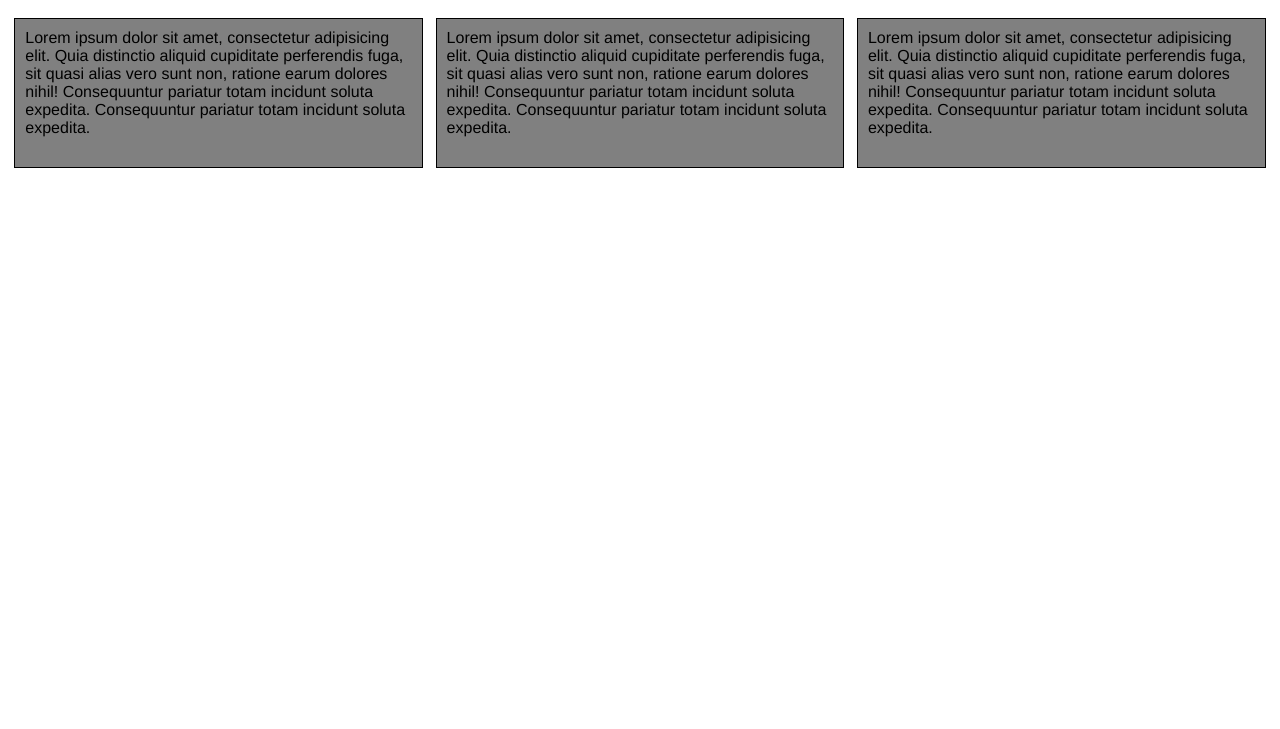
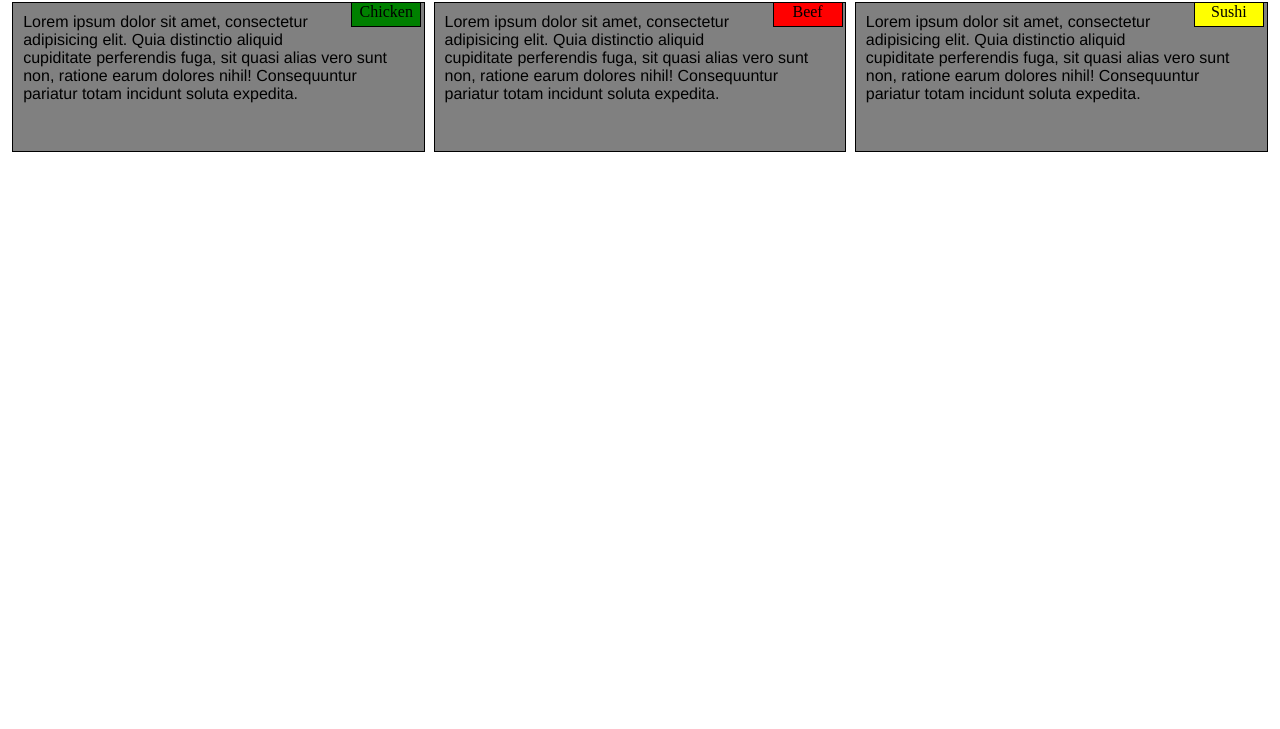
Before and after one commit to FaiyazCh/module2-solution, a plain HTML site: page index.html in a window 1280 px wide. Shown: the part 71-800 px from the top of the page. Drawn offline with Linux system fonts and the light colour scheme.

Commit message:
Update index.html

```diff
--- a/index.html
+++ b/index.html
@@ -3,33 +3,68 @@
 <head>
 <meta charset="utf-8">
 <meta name="viewport" content="width=device-width, initial-scale=1">
-<title>Responsive Layout Of Assignment</title>
+<title>Main Manu</title>
 <style>
 
 /********** Base styles **********/
 * {
   box-sizing: border-box;
 }
+/* Simple Responsive Framework. */
+.row {
+  width: 100%;
+}
+
 h1 {
   margin-bottom: 15px;
   text-align: center;
 }
 
-p {
+section {
   border: 1px solid black;
   background-color: gray;
   padding: 10px;
-  width: 97%;
+  width: 98%;
   height: 150px;
   margin-right: auto;
   margin-left: auto;
   font-family: Helvetica;
   color: black;
 }
+#p1 {
+  position: relative;
+  float: right;
+  width: 70px;
+  height: 25px;
+  margin-right: 08px;
+  margin-top: 0px;
+  border: 1px solid black;
+  text-align: center;
+  background-color: green;
+}
+#p2 {
+  position: relative;
+  float: right;
+  width: 70px;
+  height: 25px;
+  margin-right: 08px;
+  margin-top: 0px;
+  border: 1px solid black;
+  text-align: center;
+  background-color: red;
 
-/* Simple Responsive Framework. */
-.row {
-  width: 100%;
+}
+#p3 {
+  position: relative;
+  float: right;
+  width: 70px;
+  height: 25px;
+  margin-right: 08px;
+  margin-top: 0px;
+  border: 1px solid black;
+  text-align: center;
+  background-color: yellow;
+
 }
 
 /********** Large devices only **********/
@@ -115,6 +150,7 @@ p {
   }
   .col-md-12 {
     width: 100%;
+    margin-top: 15px;
   }
 }
 
@@ -122,18 +158,22 @@ p {
 </head>
 <body>
 <h1>Our Menu</h1>
-
 <div class="row">
-  <div class="col-lg-4 col-md-6"><p>Lorem ipsum dolor sit amet, consectetur adipisicing elit. Quia distinctio aliquid
-  cupiditate perferendis fuga, sit quasi alias vero sunt non, ratione earum dolores nihil! Consequuntur pariatur totam
-  incidunt soluta expedita. Consequuntur pariatur totam incidunt soluta expedita.</p></div>
-  <div class="col-lg-4 col-md-6"><p>Lorem ipsum dolor sit amet, consectetur adipisicing elit. Quia distinctio aliquid
-  cupiditate perferendis fuga, sit quasi alias vero sunt non, ratione earum dolores nihil! Consequuntur pariatur totam
-  incidunt soluta expedita. Consequuntur pariatur totam incidunt soluta expedita.</p></div>
-  <div class="col-lg-4 col-md-12"><p>Lorem ipsum dolor sit amet, consectetur adipisicing elit. Quia distinctio aliquid
-  cupiditate perferendis fuga, sit quasi alias vero sunt non, ratione earum dolores nihil! Consequuntur pariatur totam
-  incidunt soluta expedita. Consequuntur pariatur totam incidunt soluta expedita.</p></div>
+  <div class="col-lg-4 col-md-6">
+    <p id="p1">Chicken</p>
+    <section>Lorem ipsum dolor sit amet, consectetur adipisicing elit. Quia distinctio aliquid
+        cupiditate perferendis fuga, sit quasi alias vero sunt non, ratione earum dolores nihil! Consequuntur pariatur totam
+        incidunt soluta expedita.</section></div>
+  <div class="col-lg-4 col-md-6">
+    <p id="p2">Beef</p>
+      <section>Lorem ipsum dolor sit amet, consectetur adipisicing elit. Quia distinctio aliquid
+        cupiditate perferendis fuga, sit quasi alias vero sunt non, ratione earum dolores nihil! Consequuntur pariatur totam
+        incidunt soluta expedita.</section></div>
+  <div class="col-lg-4 col-md-12">
+    <p id="p3">Sushi</p>
+     <section>Lorem ipsum dolor sit amet, consectetur adipisicing elit. Quia distinctio aliquid
+        cupiditate perferendis fuga, sit quasi alias vero sunt non, ratione earum dolores nihil! Consequuntur pariatur totam
+        incidunt soluta expedita.</section></div>
 </div>
-
 </body>
 </html>
```
